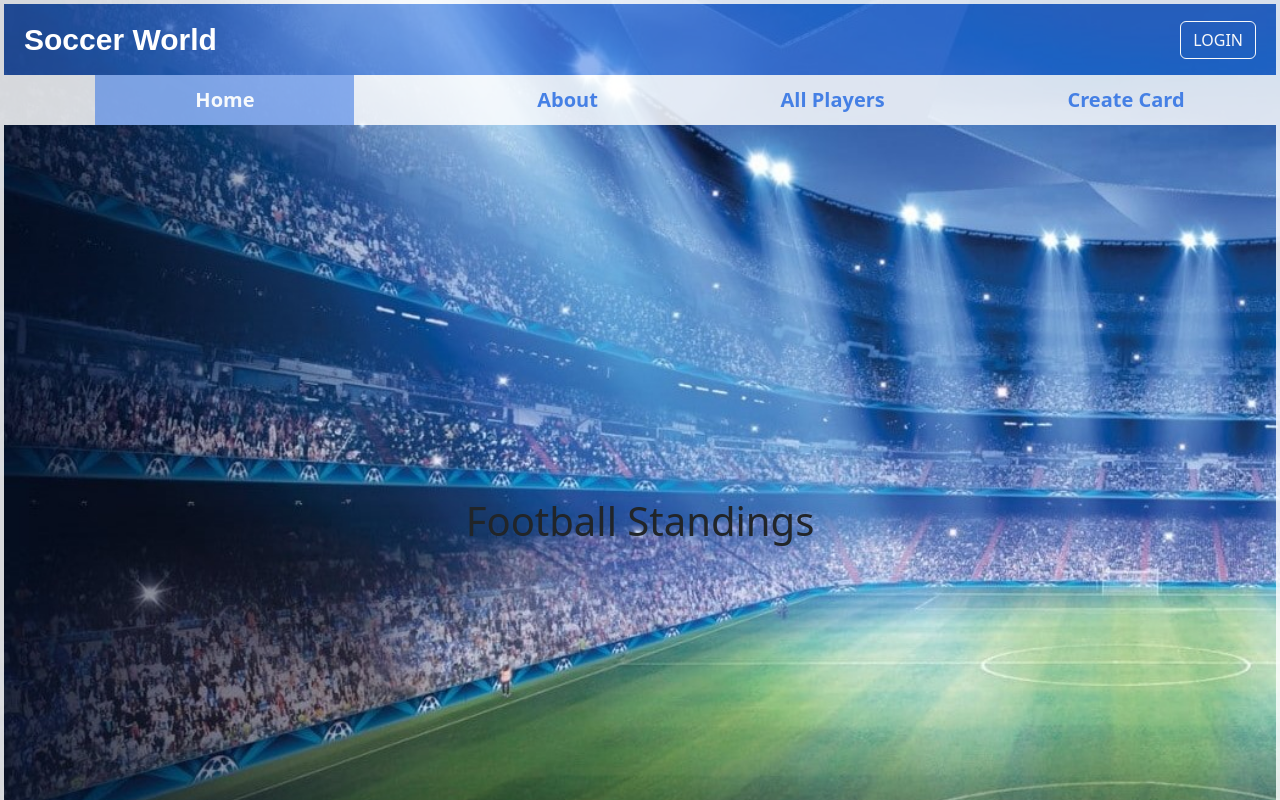
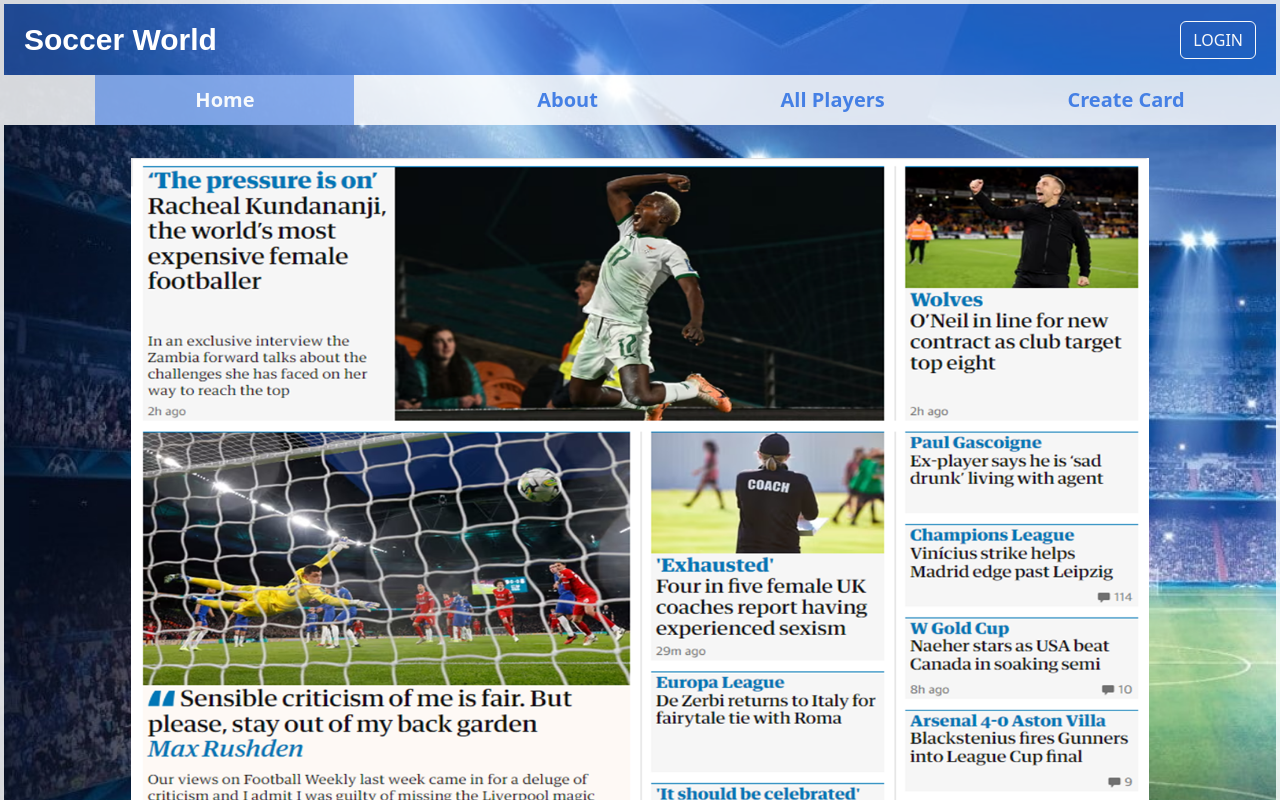
Before and after one commit to farukmiftari994/Soccer_World_Project_MERN, a React (Vite) app in the folder front-end/: page / in a window 1280 px wide. Shown: the top 800 px of the page. Built offline with nearby package versions, Linux system fonts and the light colour scheme.

Commit message:
Modified CSS styles and added image to Home page.

```diff
--- a/front-end/src/App.css
+++ b/front-end/src/App.css
@@ -29,12 +29,10 @@ body {
 
 .siteMenu {
   background-color: rgba(255, 255, 255, 0.837);
-  /* border-top: 2px solid rgb(3, 2, 2); */
   display: flex !important;
   flex-direction: row !important;
   justify-content: space-around !important;
-  transition: all 0.5s;
-  /* border-bottom: 2px solid rgb(11, 10, 10); */
+  transition: all 1s;
   height: 50px;
   overflow-x: hidden;
 }
@@ -61,7 +59,7 @@ body {
 .link:hover {
   background: rgba(52, 116, 227, 0.549);
   color: rgb(247, 250, 252);
-  transition: all 2s;
+  transition: all 4s;
   margin: 0;
   padding: 0 100px;
 }
--- a/front-end/src/context/AuthContext.tsx
+++ b/front-end/src/context/AuthContext.tsx
@@ -194,7 +194,6 @@ export const AuthContextProvider = ({ children }: PropsWithChildren) => {
       const response = await fetch(`${baseUrl}/api/users/signup`, options);
       if (response.ok) {
         const result = (await response.json()) as SignupResponse;
-        // console.log("this is the one :>> ", result);
         setUser(result.user as User);
       } else {
         const result = (await response.json()) as ResNotOk;
--- a/front-end/src/pages/Home.tsx
+++ b/front-end/src/pages/Home.tsx
@@ -1,10 +1,22 @@
 import "../App.css";
+import image from "../img/Presentation1.png";
 
 function Home() {
   return (
-    <div className="content-container">
-      <h1>Football Standings</h1>
-    </div>
+    <>
+      <div className="content-container">
+        <img
+          src={image}
+          alt=""
+          style={{
+            // marginTop: "120px",
+            width: "80%",
+            height: "70%",
+            margin: "70px",
+          }}
+        />
+      </div>
+    </>
   );
 }
 
```
